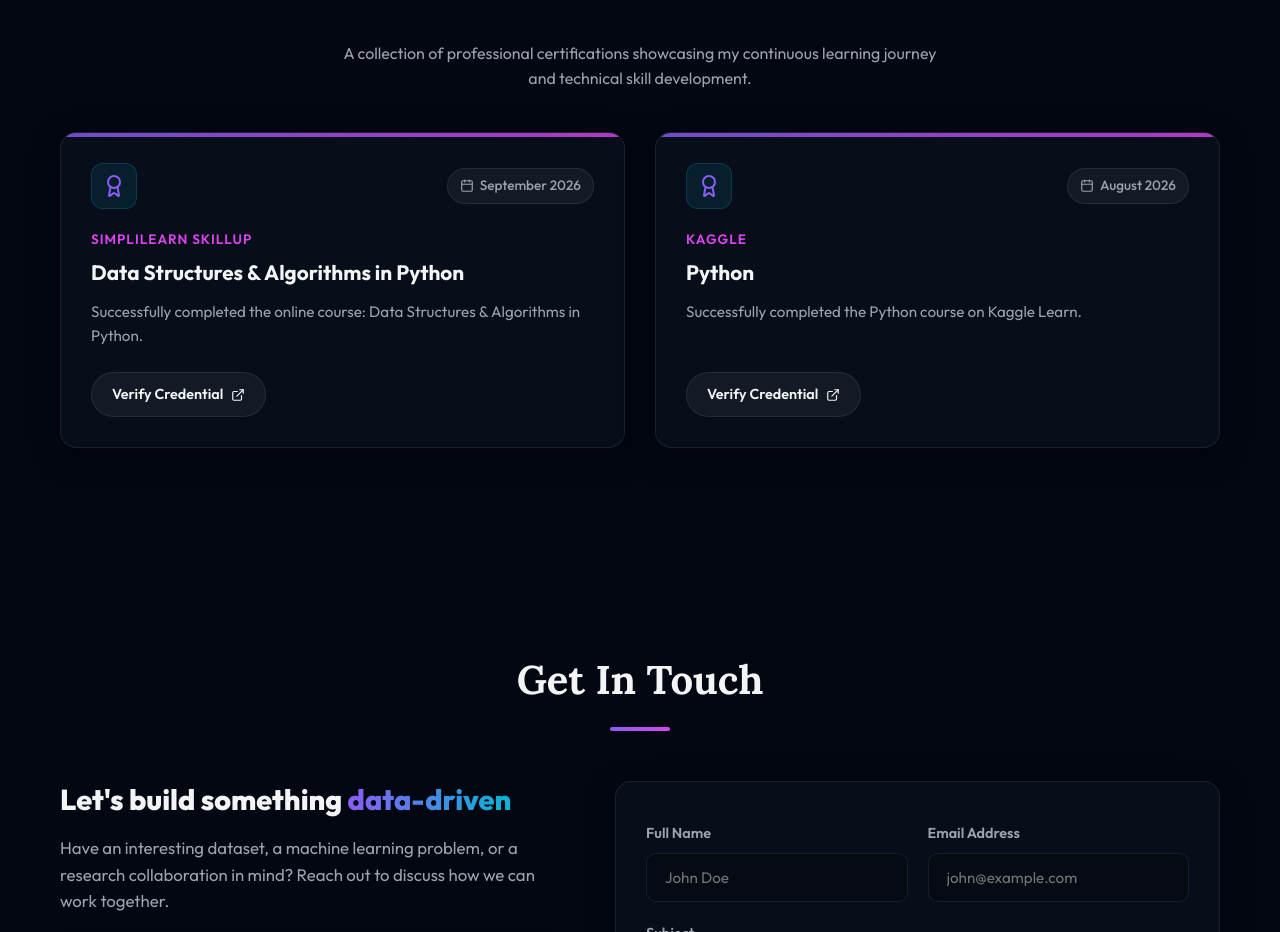
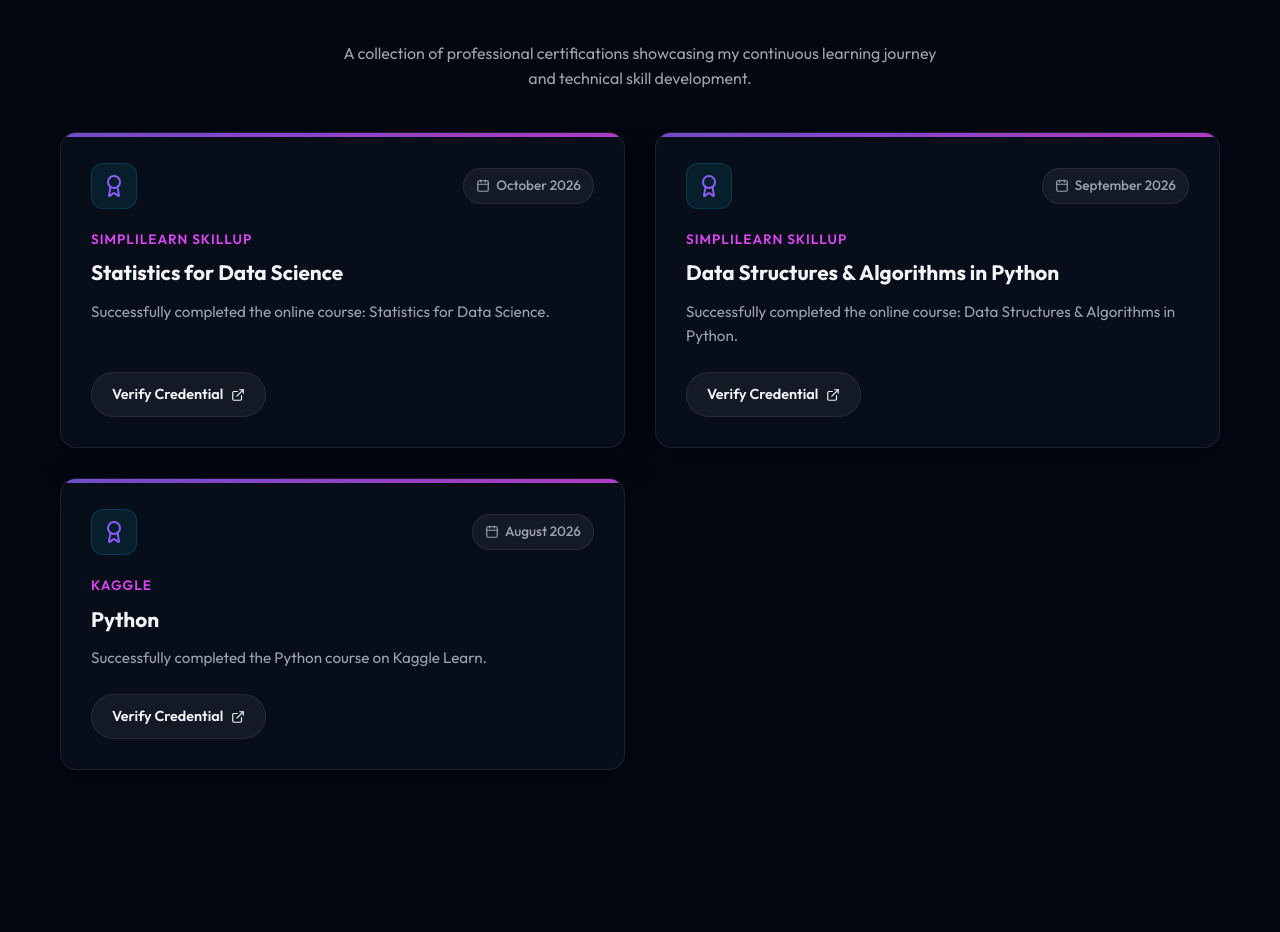
Before and after one commit to sithumvishwajith/personal-portfolio, a React (Vite) app: page /#home in a window 1280 px wide. Shown: the part 3980-4912 px from the top of the page. Built offline with nearby package versions, Linux system fonts and the light colour scheme.

Commit message:
add  Statistics certificate

```diff
--- a/src/components/Certificates.jsx
+++ b/src/components/Certificates.jsx
@@ -4,6 +4,14 @@
 
 export default function Certificates() {
   const certificateItems = [
+    {
+      id: 3,
+      title: 'Statistics for Data Science',
+      issuer: 'Simplilearn SkillUP',
+      date: 'October 2026',
+      description: 'Successfully completed the online course: Statistics for Data Science.',
+      link: '/Simplilearn_Statistics_Certificate.png',
+    },
     {
       id: 2,
       title: 'Data Structures & Algorithms in Python',
```
Also changed, not shown: public/Simplilearn_Statistics_Certificate.png (added).
